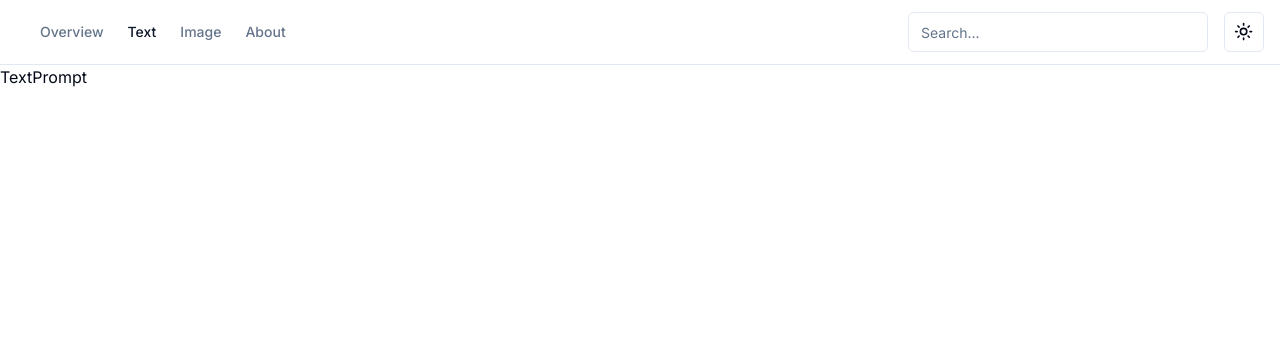
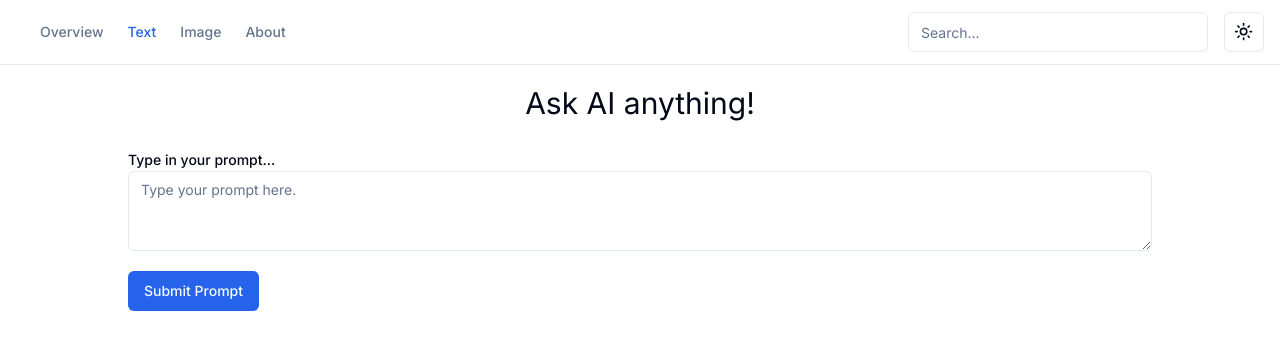
Before and after one commit to Anurag2293/vertex-gpt-client, a Next.js app: page /text-prompt in a window 1280 px wide. Shown: the top 350 px of the page. Built offline with nearby package versions, Linux system fonts and the light colour scheme.

Commit message:
feat - text prompt page complete

```diff
--- a/package.json
+++ b/package.json
@@ -10,6 +10,7 @@
   },
   "dependencies": {
     "@radix-ui/react-dropdown-menu": "^2.0.6",
+    "@radix-ui/react-label": "^2.0.2",
     "@radix-ui/react-slot": "^1.0.2",
     "class-variance-authority": "^0.7.0",
     "clsx": "^2.0.0",
--- a/src/app/text-prompt/page.tsx
+++ b/src/app/text-prompt/page.tsx
@@ -1,10 +1,71 @@
-import React from 'react'
+'use client'
+
+import React, { useState } from 'react'
+
+import { Loader2 } from "lucide-react"
+import { Label } from "@/components/ui/label"
+import { Textarea } from "@/components/ui/textarea"
+import { Button } from "@/components/ui/button"
 
 type Props = {}
 
 const TextPrompt = (props: Props) => {
+    const [loading, setLoading] = useState(false);
+    const [prompt, setPrompt] = useState('');
+    const [response, setResponse] = useState([]);
+
+    const handleSubmit = async () => {
+        setLoading(true);
+        console.log(process.env.NEXT_PUBLIC_SERVER_URL);
+        const response = await fetch(`${process.env.NEXT_PUBLIC_SERVER_URL}/text/submit-prompt`, {
+            method: 'POST',
+            headers: {
+                'Content-Type': 'application/json'
+            },
+            body: JSON.stringify({
+                prompt: prompt
+            })
+        });
+        const data = await response.json();
+        setResponse(data.response);
+        setLoading(false);
+        console.log(data);
+    };
+
     return (
-        <div>TextPrompt</div>
+        <React.Fragment>
+            <div className="grid w-full gap-1.5">
+                <h1 className='text-center text-3xl my-5'>Ask AI anything!</h1>
+                <div className='w-4/5 mx-auto'>
+                    <Label htmlFor="message" className='mb-4'>Type in your prompt...</Label>
+                    <Textarea
+                        placeholder="Type your prompt here."
+                        id="message"
+                        value={prompt}
+                        onChange={(e) => setPrompt(e.target.value)}
+                    />
+                    {loading ? (
+                        <Button className='max-content my-5'  disabled>
+                            <Loader2 className="mr-2 h-4 w-4 animate-spin" />
+                            {"Please wait"}
+                        </Button>
+                    ) : (
+                        <Button className='max-content my-5 block' onClick={handleSubmit}>
+                            {"Submit Prompt"}
+                        </Button>
+                    )}
+                </div>
+
+                {response.length > 0 && (
+                    <div className='w-4/5 mx-auto'>
+                        <h1 className='text-accent-foreground'>Response:</h1>
+                        <div>{response.map((item, index) => {
+                            return <p key={index}>{item}</p>
+                        })}</div>
+                    </div>
+                )}
+            </div>
+        </React.Fragment>
     )
 }
 
--- /dev/null
+++ b/src/components/ui/label.tsx
@@ -0,0 +1,24 @@
+import * as React from "react"
+import * as LabelPrimitive from "@radix-ui/react-label"
+import { cva, type VariantProps } from "class-variance-authority"
+
+import { cn } from "@/lib/utils"
+
+const labelVariants = cva(
+  "text-sm font-medium leading-none peer-disabled:cursor-not-allowed peer-disabled:opacity-70"
+)
+
+const Label = React.forwardRef<
+  React.ElementRef<typeof LabelPrimitive.Root>,
+  React.ComponentPropsWithoutRef<typeof LabelPrimitive.Root> &
+    VariantProps<typeof labelVariants>
+>(({ className, ...props }, ref) => (
+  <LabelPrimitive.Root
+    ref={ref}
+    className={cn(labelVariants(), className)}
+    {...props}
+  />
+))
+Label.displayName = LabelPrimitive.Root.displayName
+
+export { Label }
--- /dev/null
+++ b/src/components/ui/textarea.tsx
@@ -0,0 +1,24 @@
+import * as React from "react"
+
+import { cn } from "@/lib/utils"
+
+export interface TextareaProps
+  extends React.TextareaHTMLAttributes<HTMLTextAreaElement> {}
+
+const Textarea = React.forwardRef<HTMLTextAreaElement, TextareaProps>(
+  ({ className, ...props }, ref) => {
+    return (
+      <textarea
+        className={cn(
+          "flex min-h-[80px] w-full rounded-md border border-input bg-background px-3 py-2 text-sm ring-offset-background placeholder:text-muted-foreground focus-visible:outline-none focus-visible:ring-2 focus-visible:ring-ring focus-visible:ring-offset-2 disabled:cursor-not-allowed disabled:opacity-50",
+          className
+        )}
+        ref={ref}
+        {...props}
+      />
+    )
+  }
+)
+Textarea.displayName = "Textarea"
+
+export { Textarea }
--- a/src/styles/globals.css
+++ b/src/styles/globals.css
@@ -1,68 +1,52 @@
 @tailwind base;
 @tailwind components;
 @tailwind utilities;
+
 
 @layer base {
 	:root {
 		--background: 0 0% 100%;
 		--foreground: 222.2 84% 4.9%;
-
 		--card: 0 0% 100%;
 		--card-foreground: 222.2 84% 4.9%;
-
 		--popover: 0 0% 100%;
 		--popover-foreground: 222.2 84% 4.9%;
-
-		--primary: 222.2 47.4% 11.2%;
+		--primary: 221.2 83.2% 53.3%;
 		--primary-foreground: 210 40% 98%;
-
 		--secondary: 210 40% 96.1%;
 		--secondary-foreground: 222.2 47.4% 11.2%;
-
 		--muted: 210 40% 96.1%;
 		--muted-foreground: 215.4 16.3% 46.9%;
-
 		--accent: 210 40% 96.1%;
 		--accent-foreground: 222.2 47.4% 11.2%;
-
 		--destructive: 0 84.2% 60.2%;
 		--destructive-foreground: 210 40% 98%;
-
 		--border: 214.3 31.8% 91.4%;
 		--input: 214.3 31.8% 91.4%;
-		--ring: 222.2 84% 4.9%;
-
+		--ring: 221.2 83.2% 53.3%;
 		--radius: 0.5rem;
 	}
 
 	.dark {
 		--background: 222.2 84% 4.9%;
 		--foreground: 210 40% 98%;
-
 		--card: 222.2 84% 4.9%;
 		--card-foreground: 210 40% 98%;
-
 		--popover: 222.2 84% 4.9%;
 		--popover-foreground: 210 40% 98%;
-
-		--primary: 210 40% 98%;
+		--primary: 217.2 91.2% 59.8%;
 		--primary-foreground: 222.2 47.4% 11.2%;
-
 		--secondary: 217.2 32.6% 17.5%;
 		--secondary-foreground: 210 40% 98%;
-
 		--muted: 217.2 32.6% 17.5%;
 		--muted-foreground: 215 20.2% 65.1%;
-
 		--accent: 217.2 32.6% 17.5%;
 		--accent-foreground: 210 40% 98%;
-
 		--destructive: 0 62.8% 30.6%;
 		--destructive-foreground: 210 40% 98%;
-
 		--border: 217.2 32.6% 17.5%;
 		--input: 217.2 32.6% 17.5%;
-		--ring: 212.7 26.8% 83.9%;
+		--ring: 224.3 76.3% 48%;
 	}
 }
 
```
Also changed, not shown: 1 other file (tests, documents, lock files or other folders).
